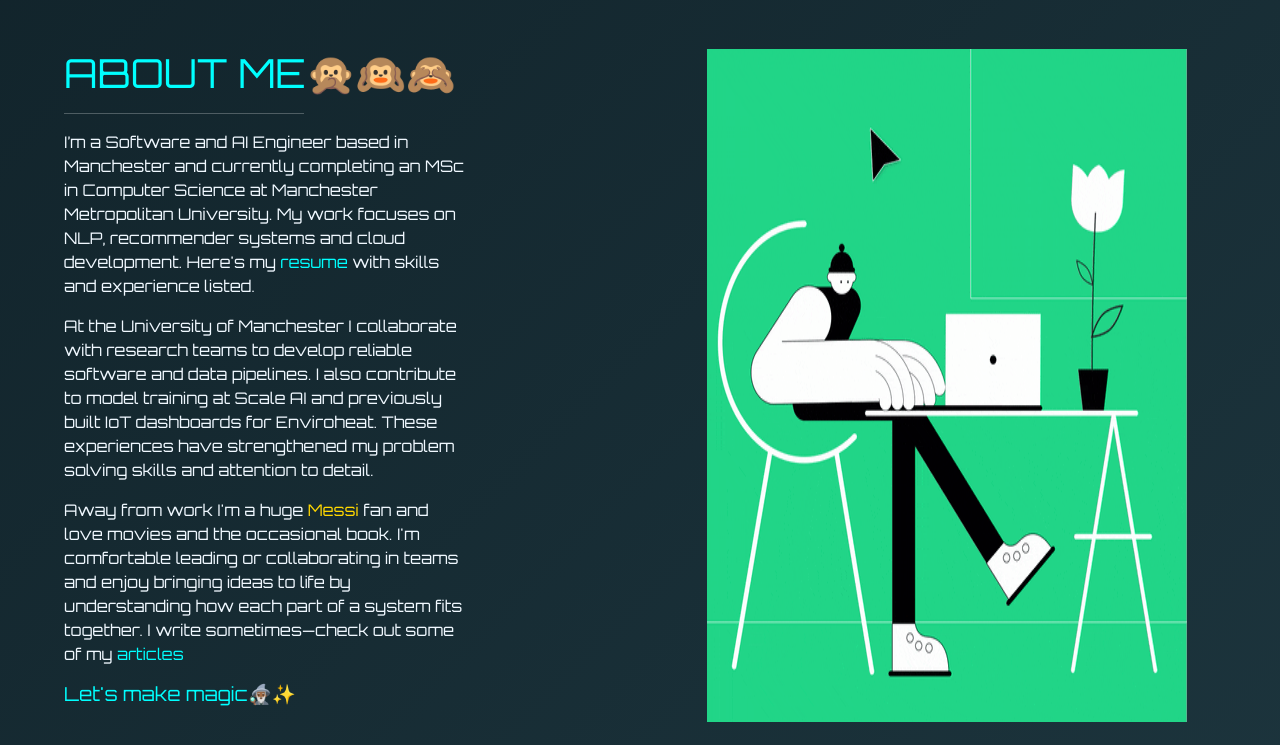
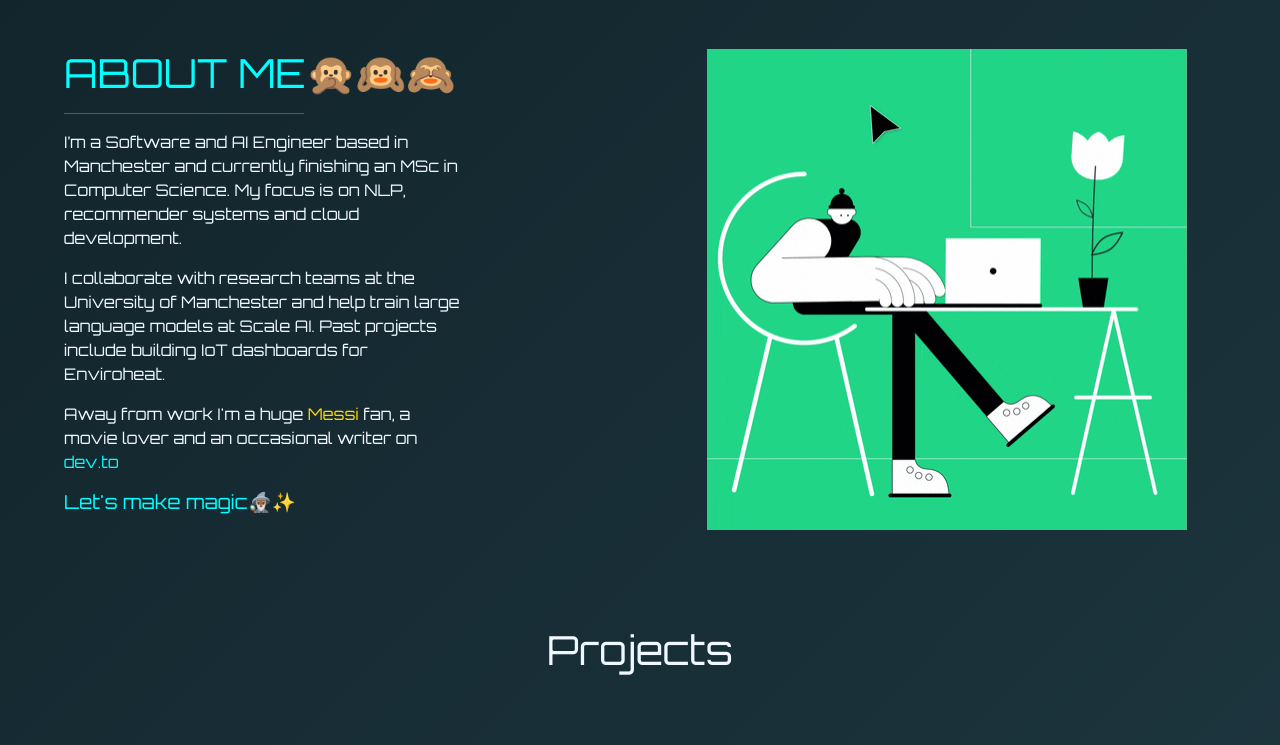
Before and after one commit to mikey247/portfolio, a React (Create React App) app: page / in a window 1280 px wide. Shown: the part 620-1365 px from the top of the page. Built offline with nearby package versions, Linux system fonts and the light colour scheme; grey boxes are pictures that could not be loaded.

Commit message:
Simplify About page

```diff
--- a/src/components/About.js
+++ b/src/components/About.js
@@ -11,35 +11,19 @@ const About = () => {
           <hr className={classes.underline} />
           <p>
             I’m a Software and AI Engineer based in Manchester and currently
-            completing an MSc in Computer Science at Manchester Metropolitan
-            University. My work focuses on NLP, recommender systems and cloud
-            development. Here's my{" "}
-            <a
-              href="https://docs.google.com/document/d/1cfmfENqLZVctN3yGNY52mFLM0Tp-vcqdYbXQH-6gvro/edit?usp=sharing"
-              download={true}
-              className={classes.resume}
-              target="_blank"
-              rel="noreferrer"
-            >
-              <span>resume</span>
-            </a>{" "}
-            with skills and experience listed.
+            finishing an MSc in Computer Science. My focus is on NLP,
+            recommender systems and cloud development.
           </p>
           <p>
-            At the University of Manchester I collaborate with research teams to
-            develop reliable software and data pipelines. I also contribute to
-            model training at Scale AI and previously built IoT dashboards for
-            Enviroheat. These experiences have strengthened my problem solving
-            skills and attention to detail.
+            I collaborate with research teams at the University of Manchester
+            and help train large language models at Scale AI. Past projects
+            include building IoT dashboards for Enviroheat.
           </p>
           <p>
             Away from work I'm a huge <span className={classes.messi}>Messi </span>
-            fan and love movies and the occasional book. I'm comfortable leading
-            or collaborating in teams and enjoy bringing ideas to life by
-            understanding how each part of a system fits together. I write
-            sometimes—check out some of my{" "}
+            fan, a movie lover and an occasional writer on{" "}
             <a href="https://dev.to/mikey247" className={classes.resume}>
-              <span>articles</span>
+              <span>dev.to</span>
             </a>
           </p>
 
```
